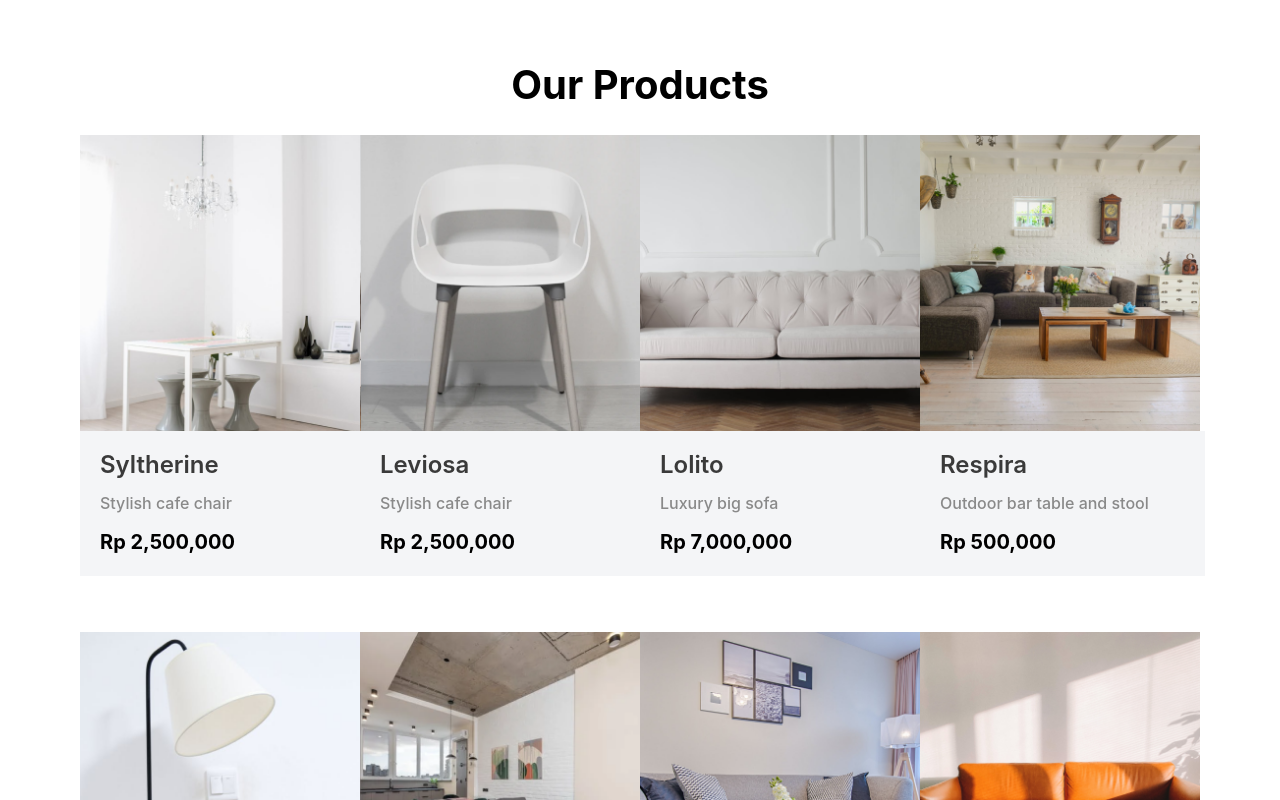
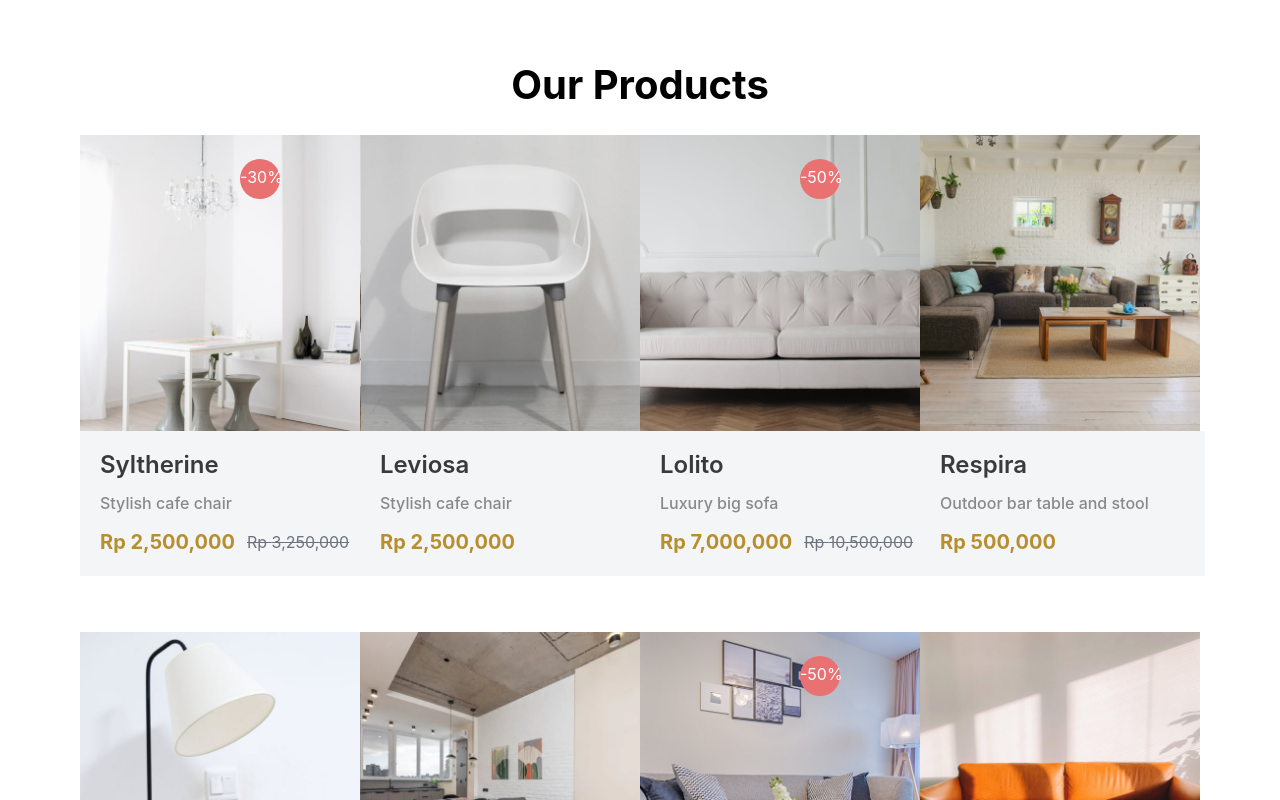
Before and after one commit to tantrinhh/web-sales, a React (Create React App) app: page / in a window 1280 px wide. Shown: the part 1320-2120 px from the top of the page. Built offline with nearby package versions, Linux system fonts and the light colour scheme.

Commit message:
feat: discount product

```diff
--- a/src/Components/Home/HomePage.tsx
+++ b/src/Components/Home/HomePage.tsx
@@ -31,48 +31,56 @@ const HomePage = () => {
       name: "Syltherine",
       des: "Stylish cafe chair",
       price: 2500000,
+      discount: 30
     },
     {
       image: Leviosa,
       name: "Leviosa",
       des: "Stylish cafe chair",
       price: 2500000,
+      discount: 0
     },
     {
       image: Lolito,
       name: "Lolito",
       des: "Luxury big sofa",
       price: 7000000,
+      discount: 50
     },
     {
       image: Respira,
       name: "Respira",
       des: "Outdoor bar table and stool",
       price: 500000,
+      discount: 0
     },
     {
       image: Grifo,
       name: "Grifo",
       des: "Night lamp",
       price: 1500000,
+      discount: 0
     },
     {
       image: Muggo,
       name: "Muggo",
       des: "SSmall mug",
       price: 150000,
+      discount: 0
     },
     {
       image: Pingky,
       name: "Pingky",
       des: "Cute bed set",
       price: 7000000,
+      discount: 50
     },
     {
       image: Potty,
       name: "Potty",
       des: "Minimalist flower pot",
       price: 500000,
+      discount: 0
     },
   ];
   return (
@@ -164,6 +172,11 @@ const HomePage = () => {
                     <div className="relative">
                       <div className="relative">
                         <img src={products.image} alt="" />
+                        {products.discount > 0 && (
+                          <div className="absolute top-6 right-20 text-white rounded-full w-10 h-10 items-center text-center pt-1.5 bg-[#E97171]">
+                            -{products.discount}%
+                          </div>
+                        )}
                         <div className="bg-[#F4F5F7] w-[285px] h-[145px] space-y-3 pl-5">
                           <h2 className=" font-semibold leading-7 text-[#3A3A3A] pt-5 text-[24px]">
                             {products.name}
@@ -171,9 +184,20 @@ const HomePage = () => {
                           <p className="text-[16px] font-medium leading-6 text-[#898989]">
                             {products.des}
                           </p>
-                          <h3 className="font-bold text-[20px]">
-                          Rp {products.price.toLocaleString()}
-                          </h3>
+                          {products.discount > 0 ? (
+                            <div className="flex items-center">
+                              <h3 className="font-bold text-[20px] text-[#B88E2F]">
+                                Rp {products.price.toLocaleString()}
+                              </h3>
+                              <span className="text-[16px] text-gray-500 line-through ml-3">
+                                Rp {(products.price + (products.price * (products.discount / 100))).toLocaleString()}
+                              </span>
+                            </div>
+                          ) : (
+                            <h3 className="font-bold text-[20px] text-[#B88E2F]">
+                              Rp {products.price.toLocaleString()}
+                            </h3>
+                          )}
                         </div>
                       </div>
                     </div>
```
